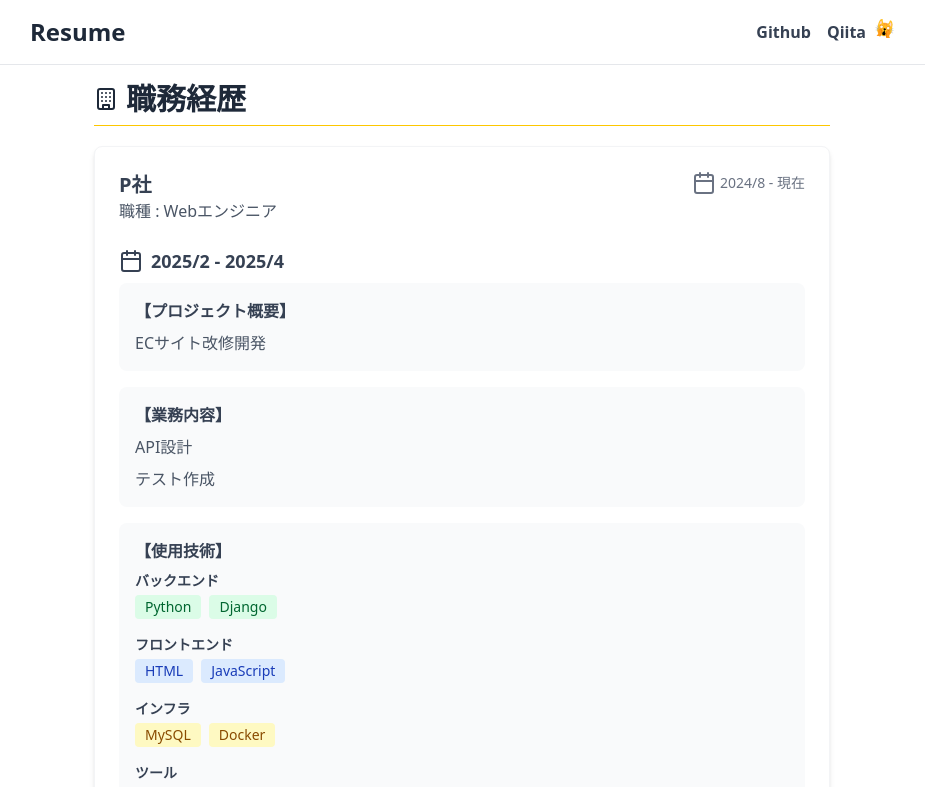
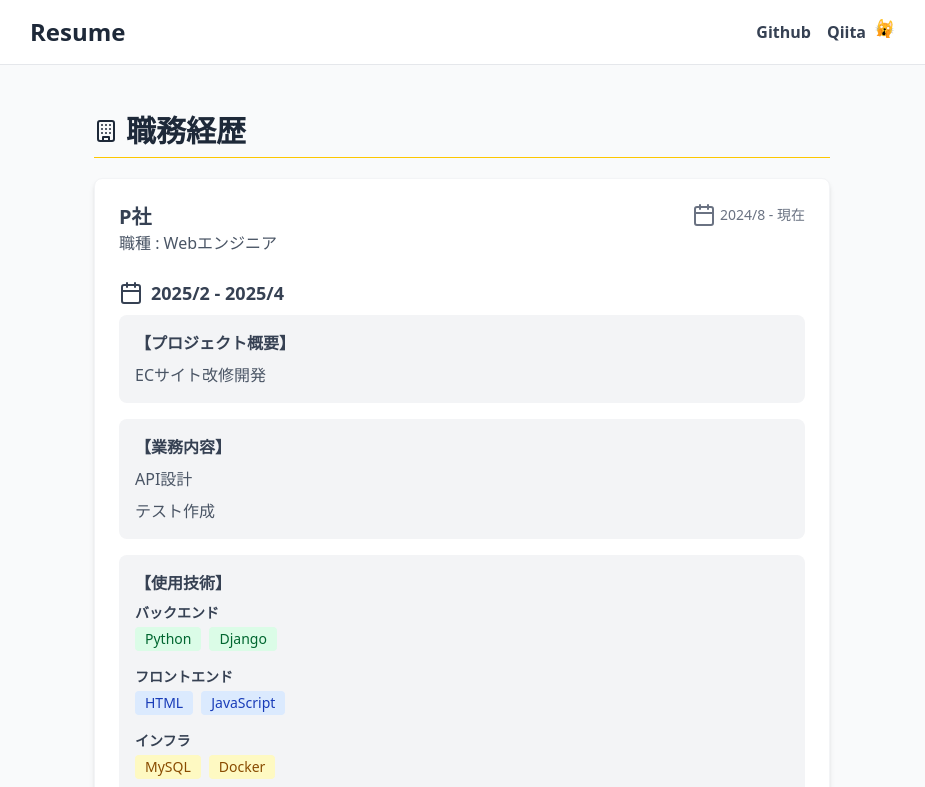
Before and after one commit to setodeve/Resume-Website, a Next.js app: page / in a window 1280 px wide. Shown: the top 787 px of the page, without its empty margins (178-1103 px from the left). Built offline with nearby package versions, Linux system fonts and the light colour scheme.

Commit message:
fix: update background colors for improved contrast and readability

```diff
--- a/src/app/page.tsx
+++ b/src/app/page.tsx
@@ -12,7 +12,7 @@ export default function Home() {
         <title>Home</title>
       </Head>
       <div className="dark font-sans">
-        <div className="min-h-screen bg-white dark:bg-neutral-900 text-gray-700 dark:text-gray-300">
+        <div className="min-h-screen bg-gray-50 dark:bg-neutral-900 text-gray-800 dark:text-gray-300">
           <Header />
           <main className="mx-auto max-w-3xl p-4 selection:bg-black text-gray-500 dark:text-gray-300">
             <div className="space-y-16">
--- a/src/components/About.tsx
+++ b/src/components/About.tsx
@@ -85,7 +85,7 @@ export default function About() {
       <Head>
         <title>Resume</title>
       </Head>
-      <section className="text-gray-600 dark:text-gray-200">
+      <section className="text-gray-600 dark:text-gray-200 py-8">
         <motion.div
           initial={{ opacity: 0, y: 0 }}
           animate={{ opacity: 1, y: 0 }}
@@ -145,11 +145,11 @@ export default function About() {
                           <h4 className="text-lg font-semibold">{exp.period}</h4>
                         </div>
                         <div className="space-y-4">
-                          <div className="bg-gray-50 dark:bg-neutral-700 p-4 rounded-lg">
+                          <div className="bg-gray-100 dark:bg-neutral-700 p-4 rounded-lg">
                             <h5 className="font-semibold text-gray-700 dark:text-gray-200 mb-2">【プロジェクト概要】</h5>
                             <p className="text-gray-600 dark:text-gray-300 whitespace-pre-line">{exp.projectOverview}</p>
                           </div>
-                          <div className="bg-gray-50 dark:bg-neutral-700 p-4 rounded-lg">
+                          <div className="bg-gray-100 dark:bg-neutral-700 p-4 rounded-lg">
                             <h5 className="font-semibold text-gray-700 dark:text-gray-200 mb-2">【業務内容】</h5>
                             {Array.isArray(exp.responsibilities) ? (
                               <ul className="space-y-2">
@@ -162,7 +162,7 @@ export default function About() {
                             )}
                           </div>
                           {exp.technologies && (
-                            <div className="bg-gray-50 dark:bg-neutral-700 p-4 rounded-lg">
+                            <div className="bg-gray-100 dark:bg-neutral-700 p-4 rounded-lg">
                               <h5 className="font-semibold text-gray-700 dark:text-gray-200 mb-2 flex items-center">
                                 【使用技術】
                               </h5>
@@ -185,7 +185,7 @@ export default function About() {
                               </div>
                             </div>
                           )}
-                          <div className="bg-gray-50 dark:bg-neutral-700 p-4 rounded-lg">
+                          <div className="bg-gray-100 dark:bg-neutral-700 p-4 rounded-lg">
                             <h5 className="font-semibold text-gray-700 dark:text-gray-200 mb-2 flex items-center">
                               【実績】
                             </h5>
```
